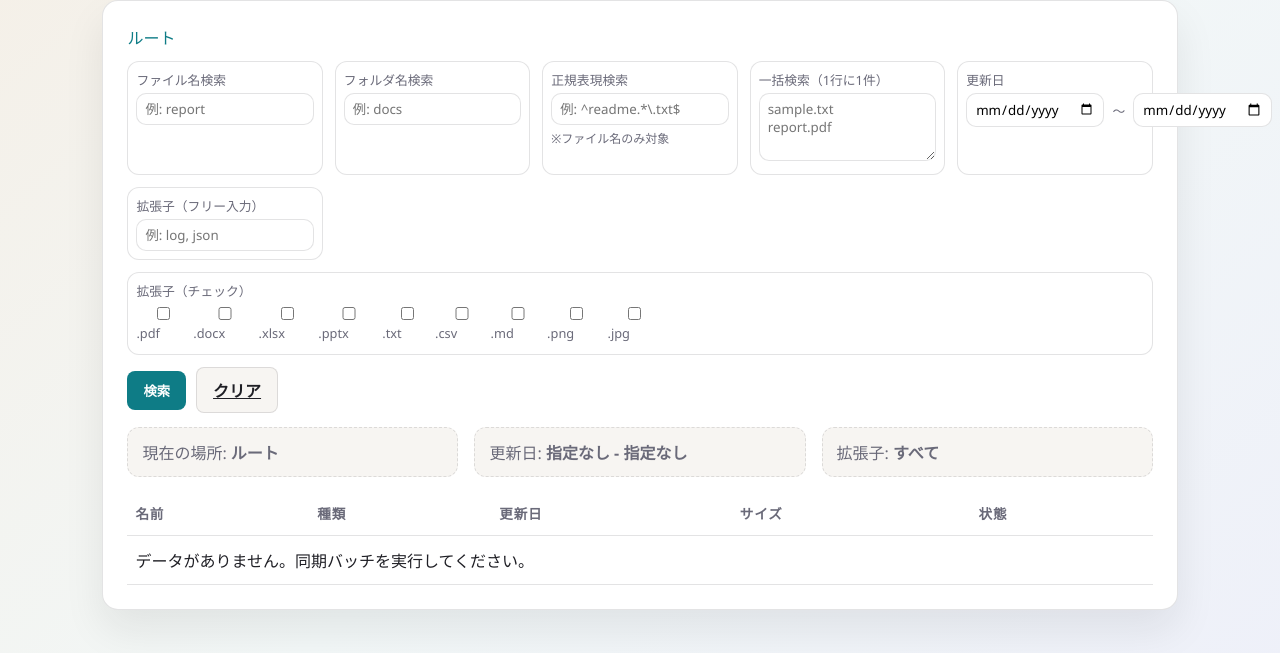
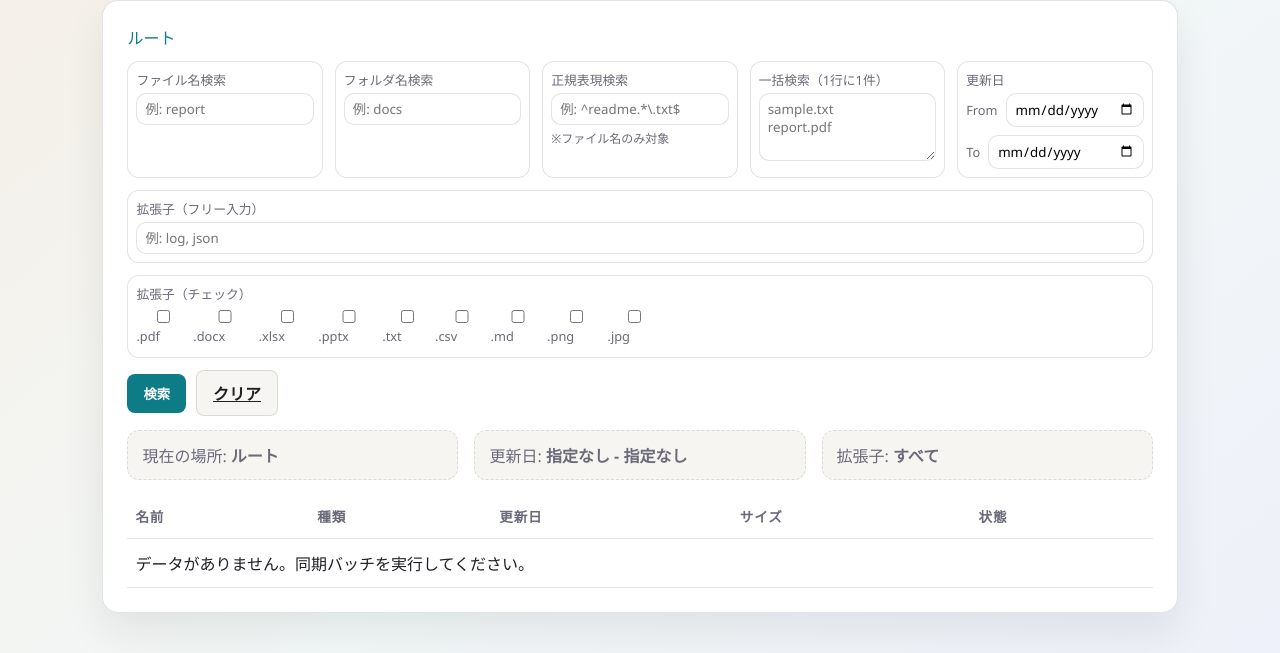
Before and after one commit to satoshuhei/web-file-portal, a Django app: page /files/ in a window 1280 px wide. Shown: the part 144-797 px from the top of the page. Run offline with Django 5.2, Linux system fonts and the light colour scheme; data that the repository does not hold is empty.

Commit message:
Adjust search field layout

```diff
--- a/files/templates/files/index.html
+++ b/files/templates/files/index.html
@@ -173,7 +173,7 @@
 
         .date-range {
             display: grid;
-            grid-template-columns: 1fr auto 1fr;
+            grid-template-columns: 1fr;
             align-items: center;
             gap: 8px;
         }
@@ -181,6 +181,13 @@
         .date-range span {
             color: var(--muted);
             font-size: 0.8rem;
+        }
+
+        .date-row {
+            display: grid;
+            grid-template-columns: auto 1fr;
+            align-items: center;
+            gap: 8px;
         }
 
         .filter {
@@ -327,17 +334,22 @@ report.pdf">{{ bulk_query }}</textarea>
                         <div class="search-block">
                             <label>更新日</label>
                             <div class="date-range">
-                                <input id="date_from" type="date" name="date_from" value="{{ date_from }}">
-                                <span>〜</span>
-                                <input id="date_to" type="date" name="date_to" value="{{ date_to }}">
+                                <div class="date-row">
+                                    <span>From</span>
+                                    <input id="date_from" type="date" name="date_from" value="{{ date_from }}">
+                                </div>
+                                <div class="date-row">
+                                    <span>To</span>
+                                    <input id="date_to" type="date" name="date_to" value="{{ date_to }}">
+                                </div>
                             </div>
                         </div>
+                    </div>
+                    <div class="search-bottom">
                         <div class="search-block">
                             <label for="ext_free">拡張子（フリー入力）</label>
                             <input id="ext_free" type="text" name="ext_free" value="{{ ext_free }}" placeholder="例: log, json">
                         </div>
-                    </div>
-                    <div class="search-bottom">
                         <div class="search-block">
                             <label>拡張子（チェック）</label>
                             <div class="checkboxes">
```
Also changed, not shown: docs/agent_log.md (+20 -0 lines).
